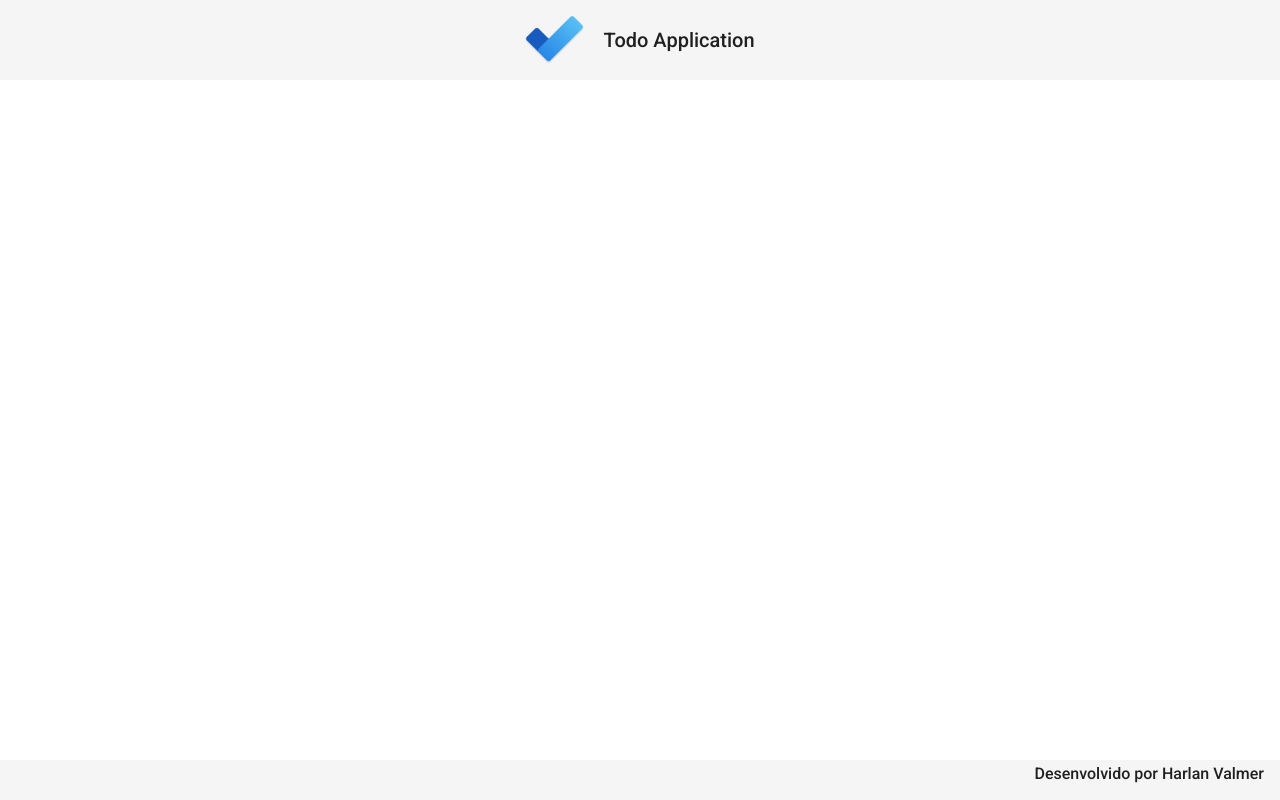
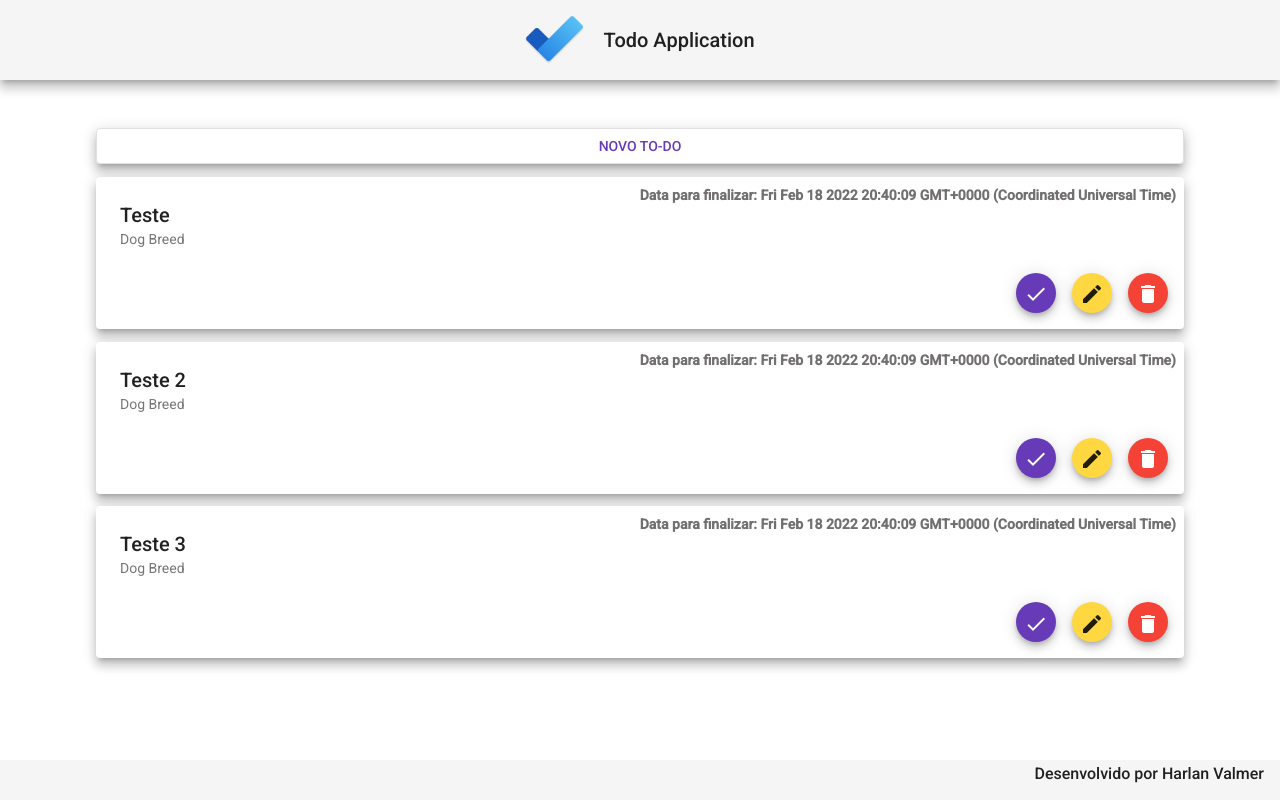
Before and after one commit to hvalmer/SpringAngularFullStack, an Angular app in the folder frontend/todo/: page / in a window 1280 px wide. Built offline with nearby package versions, Linux system fonts and the light colour scheme.

Commit message:
read-all component

```diff
--- a/frontend/todo/src/app/app.component.html
+++ b/frontend/todo/src/app/app.component.html
@@ -1,2 +1,3 @@
 <app-header></app-header>
+<app-read-all></app-read-all>
 <app-footer></app-footer>
--- a/frontend/todo/src/app/components/header/header.component.html
+++ b/frontend/todo/src/app/components/header/header.component.html
@@ -1,4 +1,4 @@
-<mat-toolbar class="header">
+<mat-toolbar class="header mat-elevation-z8">
   <span>
     <img src="assets/img/logo.png" alt="logo-todo">
   </span>
--- /dev/null
+++ b/frontend/todo/src/app/components/read-all/read-all.component.css
@@ -0,0 +1,34 @@
+.container{
+  width: 85%;
+  margin:auto;
+}
+
+.content{
+  width: 100%;
+}
+
+.novo-todo{
+  width: 100%;
+  margin-top: 3rem;
+}
+
+mat-card{
+  margin-top: .8rem;
+  padding: .5rem;
+
+}
+
+p{
+  text-align: end;
+  font-weight: 600;
+  color: rgb(114, 111, 111);
+  margin-bottom: 0;
+}
+
+.actions{
+  text-align: end;
+}
+
+.actions button{
+  margin: .5rem;
+}
--- /dev/null
+++ b/frontend/todo/src/app/components/read-all/read-all.component.html
@@ -0,0 +1,25 @@
+<div class="container">
+  <button class="novo-todo mat-elevation-z8" mat-stroked-button color="primary">NOVO TO-DO</button>
+
+  <div class="content" *ngFor="let item of list">
+    <mat-card class="mat-elevation-z8">
+      <p>Data para finalizar: {{ item.dataParaFinalizar }}</p>
+      <mat-card-header>
+        <mat-card-title>{{ item.titulo }}</mat-card-title>
+        <mat-card-subtitle>Dog Breed</mat-card-subtitle>
+      </mat-card-header>
+
+      <div class="actions">
+        <button mat-mini-fab color="primary">
+          <mat-icon>done</mat-icon>
+        </button>
+        <button mat-mini-fab color="accent">
+          <mat-icon>edit</mat-icon>
+        </button>
+        <button mat-mini-fab color="warn">
+          <mat-icon>delete</mat-icon>
+        </button>
+      </div>
+    </mat-card>
+  </div>
+</div>
--- /dev/null
+++ b/frontend/todo/src/app/components/read-all/read-all.component.ts
@@ -0,0 +1,34 @@
+import { Component, OnInit } from '@angular/core';
+import { Todo } from 'src/app/models/todo';
+
+@Component({
+  selector: 'app-read-all',
+  templateUrl: './read-all.component.html',
+  styleUrls: ['./read-all.component.css']
+})
+export class ReadAllComponent implements OnInit {
+
+  list: Todo[] = [
+    {
+      titulo: "Teste",
+      dataParaFinalizar: new Date,
+      finalizado: false
+    },
+    {
+      titulo: "Teste 2",
+      dataParaFinalizar: new Date,
+      finalizado: false
+    },
+    {
+      titulo: "Teste 3",
+      dataParaFinalizar: new Date,
+      finalizado: false
+    },
+  ]
+
+  constructor() { }
+
+  ngOnInit(): void {
+  }
+
+}
--- /dev/null
+++ b/frontend/todo/src/app/models/todo.ts
@@ -0,0 +1,7 @@
+export interface Todo{
+  id?: String,
+  titulo: String,
+  descricao?: String ,
+  dataParaFinalizar: Date,
+  finalizado: Boolean
+}
```
Also changed, not shown: frontend/todo/src/app/app.module.ts (+10 -2 lines).
